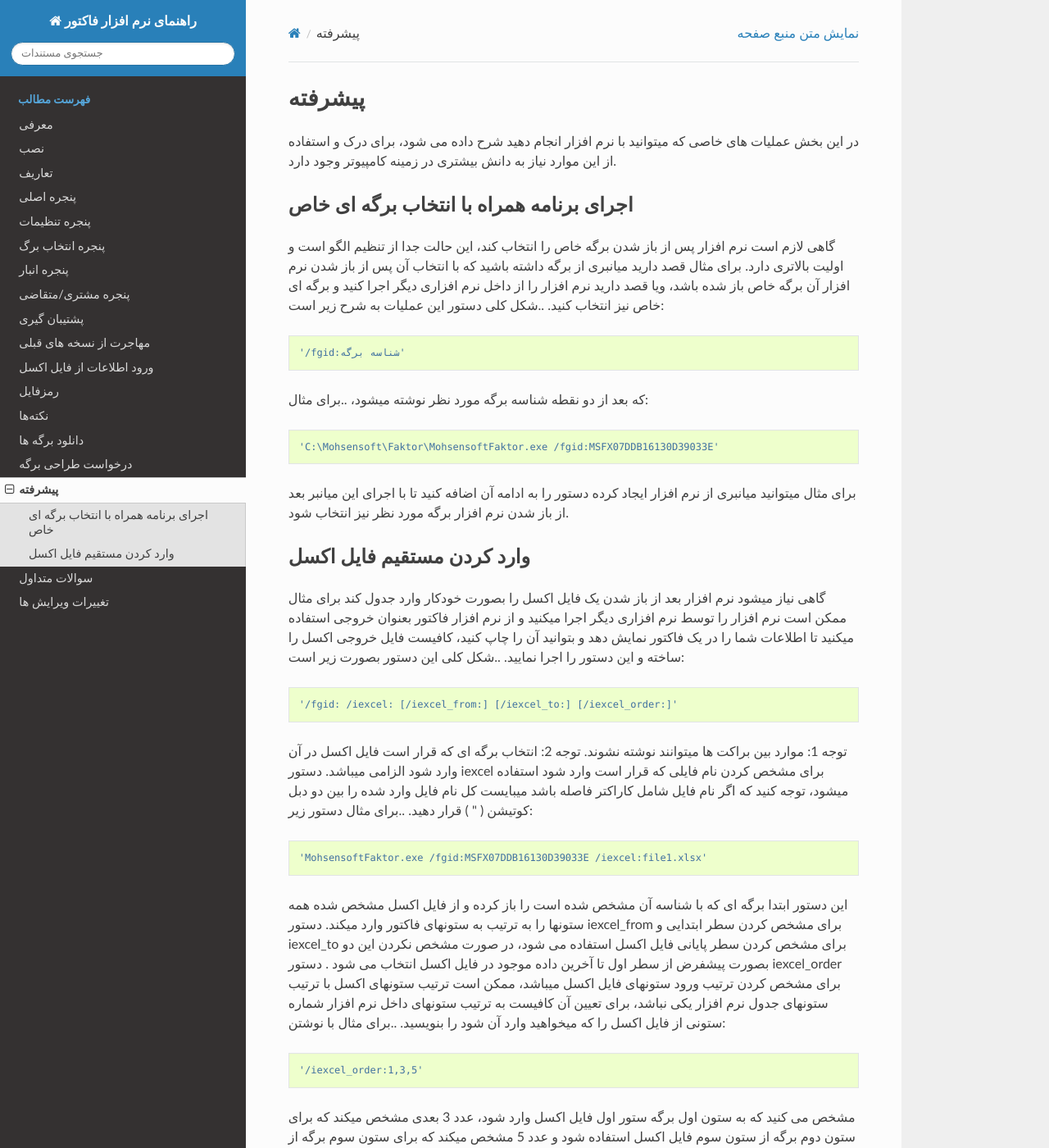
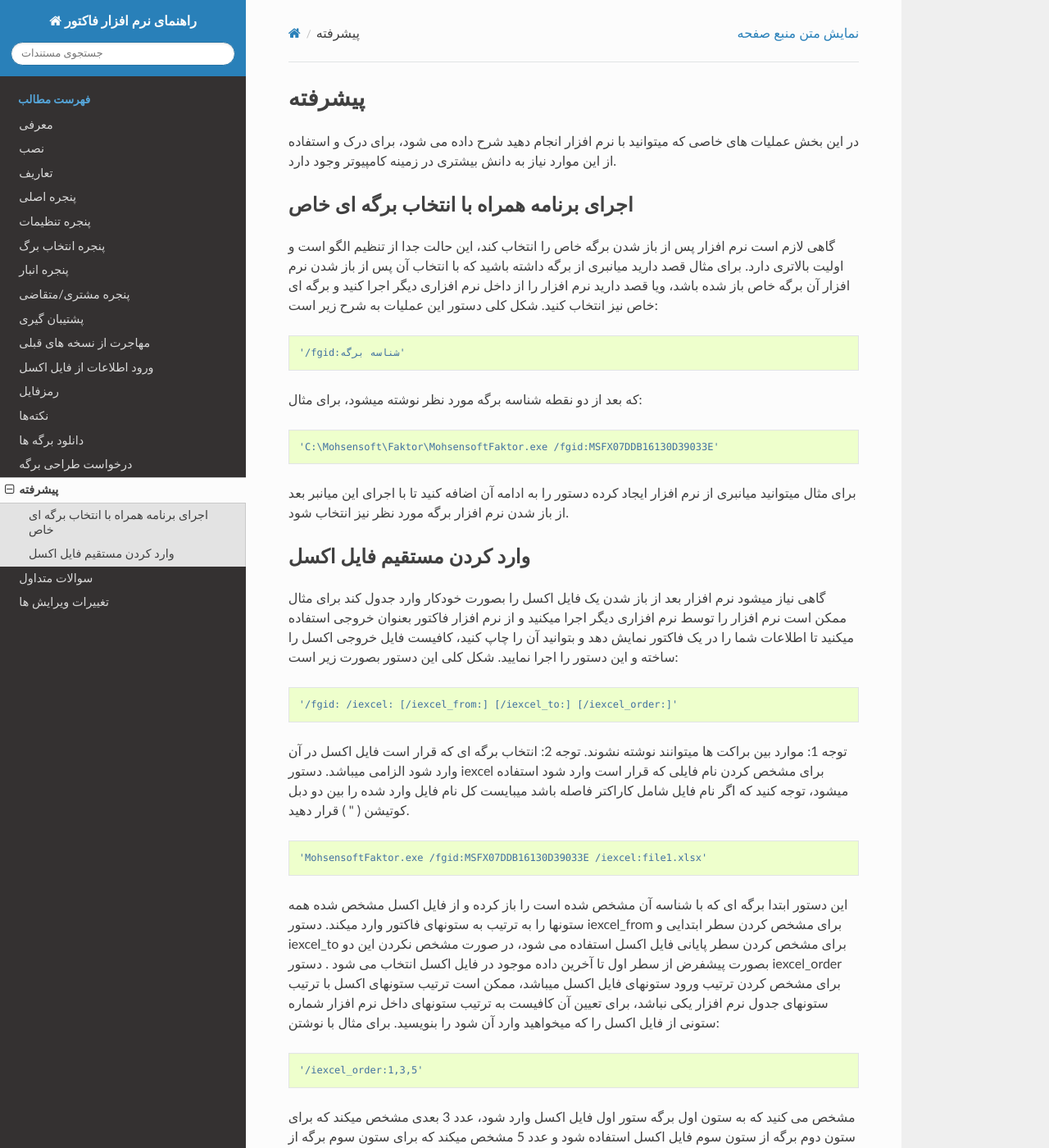
Before and after one commit to Mohsensoft/faktor-doc, a Sphinx documentation site: the page built from docs/source/advanced.rst, in a window 1280 px wide and 1400 px high. Shown: the whole window at 82% size. Built offline with Sphinx 7.4.7 and the Read the Docs theme 2.0.0, drawn with Linux system fonts in a browser that asks for light colours.

Commit message:
edit code0blocks

```diff
--- a/docs/source/advanced.rst
+++ b/docs/source/advanced.rst
@@ -6,12 +6,15 @@
 ------------------------------------------
 گاهی لازم است نرم افزار پس از باز شدن برگه خاص را انتخاب کند، این حالت جدا از تنظیم الگو است و اولیت بالاتری دارد.
 برای مثال قصد دارید میانبری از برگه داشته باشید که با انتخاب آن پس از باز شدن نرم افزار آن برگه خاص باز شده باشد، ویا قصد دارید نرم افزار را از داخل نرم افزاری دیگر اجرا کنید و برگه ای خاص نیز انتخاب کنید.
-..شکل کلی دستور این عملیات به شرح زیر است::
+شکل کلی دستور این عملیات به شرح زیر است:
+::
 
 '/fgid:شناسه برگه'
 
 که بعد از دو نقطه شناسه برگه مورد نظر نوشته میشود،
-..برای مثال::
+برای مثال:
+
+::
 
 'C:\Mohsensoft\Faktor\MohsensoftFaktor.exe /fgid:MSFX07DDB16130D39033E'
 
@@ -23,21 +26,28 @@
 
 
 گاهی نیاز میشود نرم افزار بعد از باز شدن یک فایل اکسل را بصورت خودکار وارد جدول کند برای مثال ممکن است نرم افزار را توسط نرم افزاری دیگر اجرا میکنید و از نرم افزار فاکتور بعنوان خروجی استفاده میکنید تا اطلاعات شما را در یک فاکتور نمایش دهد و بتوانید آن را چاپ کنید، کافیست فایل خروجی اکسل را ساخته و این دستور را اجرا نمایید.
-..شکل کلی این دستور بصورت زیر است::
+شکل کلی این دستور بصورت زیر است:
+
+::
 
 '/fgid: /iexcel: [/iexcel_from:] [/iexcel_to:] [/iexcel_order:]'
+
+
 
 توجه 1: موارد بین براکت ها میتوانند نوشته نشوند.
 توجه 2: انتخاب برگه ای که قرار است فایل اکسل در آن وارد شود الزامی میباشد.
 دستور iexcel برای مشخص کردن نام فایلی که قرار است وارد شود استفاده میشود، توجه کنید که اگر نام فایل شامل کاراکتر فاصله باشد میبایست کل نام فایل وارد شده را بین دو دبل کوتیشن ( " ) قرار دهید.
-..برای مثال دستور زیر::
+
+::
 
 'MohsensoftFaktor.exe /fgid:MSFX07DDB16130D39033E /iexcel:file1.xlsx'
 
 این دستور ابتدا برگه ای که با شناسه آن مشخص شده است را باز کرده و از فایل اکسل مشخص شده همه ستونها را به ترتیب به ستونهای فاکتور وارد میکند.
 دستور iexcel_from برای مشخص کردن سطر ابتدایی و iexcel_to برای مشخص کردن سطر پایانی فایل اکسل استفاده می شود، در صورت مشخص نکردن این دو بصورت پیشفرض از سطر اول تا آخرین داده موجود در فایل اکسل انتخاب می شود .
 دستور iexcel_order برای مشخص کردن ترتیب ورود ستونهای فایل اکسل میباشد، ممکن است ترتیب ستونهای اکسل با ترتیب ستونهای جدول نرم افزار یکی نباشد، برای تعیین آن کافیست به ترتیب ستونهای داخل نرم افزار شماره ستونی از فایل اکسل را که میخواهید وارد آن شود را بنویسید.
-..برای مثال با نوشتن::
+برای مثال با نوشتن:
+
+::
 
 '/iexcel_order:1,3,5'
 
```
